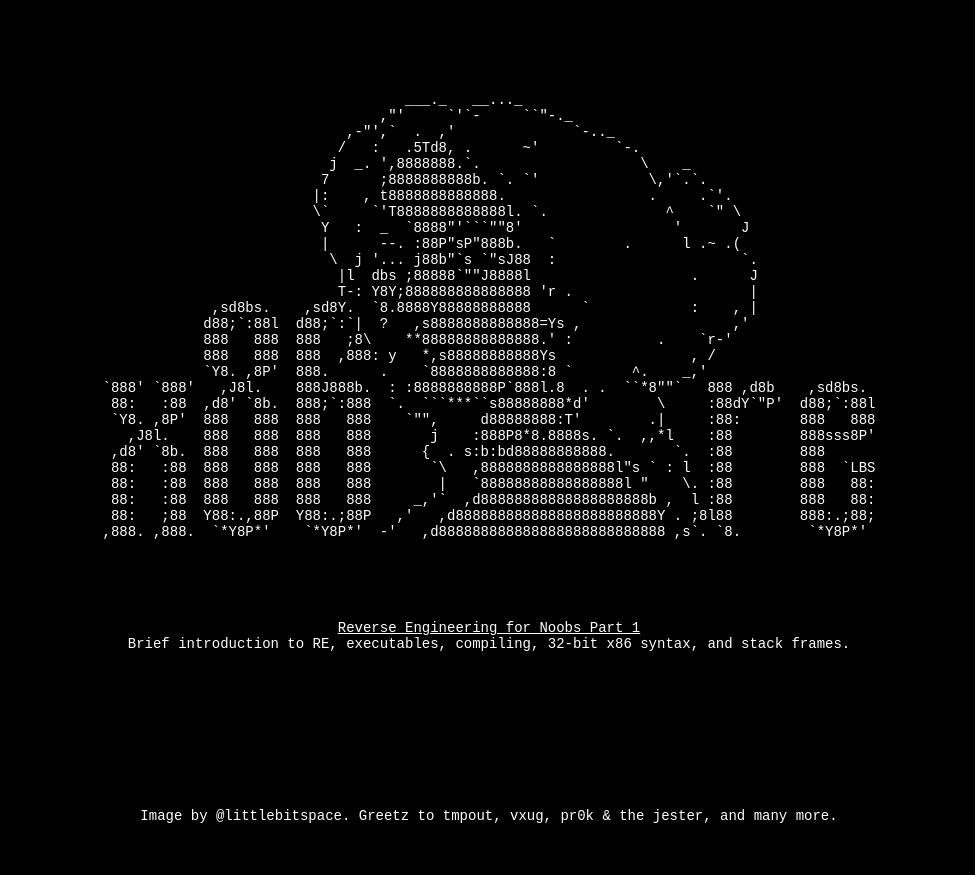
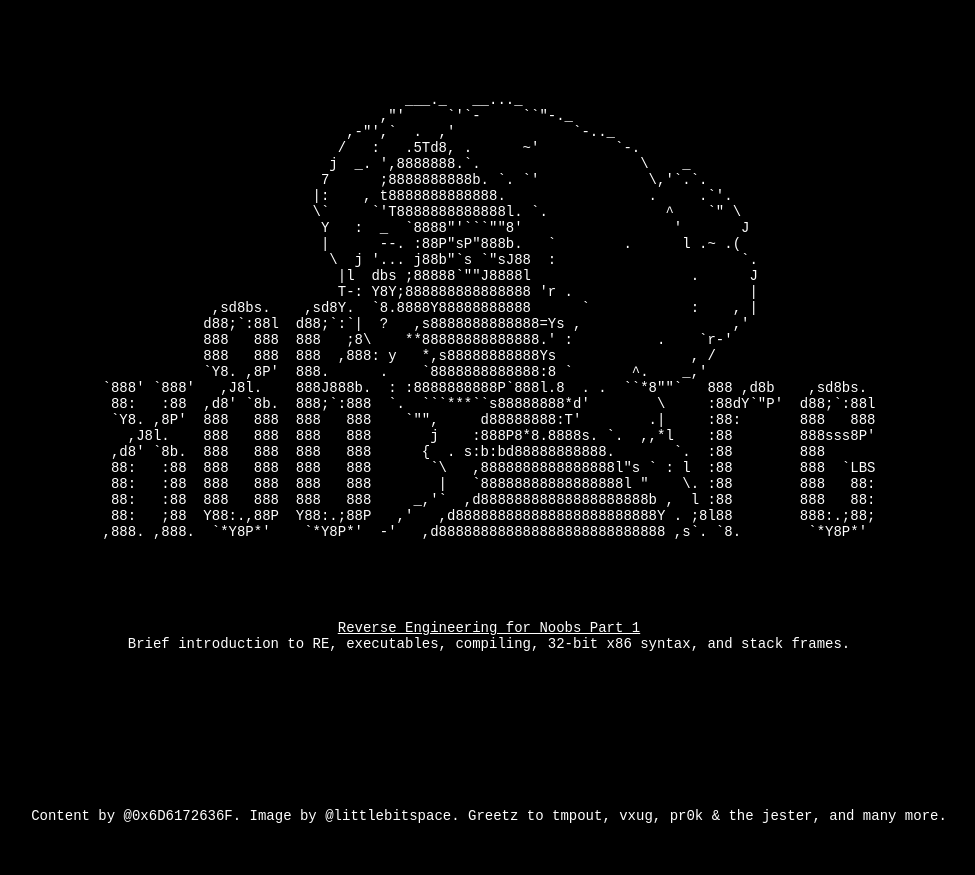
Before and after one commit to mmssr/RE_for_Noobs, a plain HTML site: page index.html in a window 1280 px wide. Shown: the whole page, without its empty margins (151-1126 px from the left). Drawn offline with Linux system fonts and the light colour scheme.

Commit message:
Update index.html

```diff
--- a/index.html
+++ b/index.html
@@ -58,7 +58,7 @@ Brief introduction to RE, executables, compiling, 32-bit x86 syntax, and stack f
         <footer>
         <pre style="color: white; margin: 60px auto; width: 75%; font-size: 14px; font-family: 'Courier New', monospace;">
             <center>
-Image by @littlebitspace. Greetz to tmpout, vxug, pr0k & the jester, and many more.
+Content by @0x6D6172636F. Image by @littlebitspace. Greetz to tmpout, vxug, pr0k & the jester, and many more.
             </center>
         </pre>
         </footer>
```
